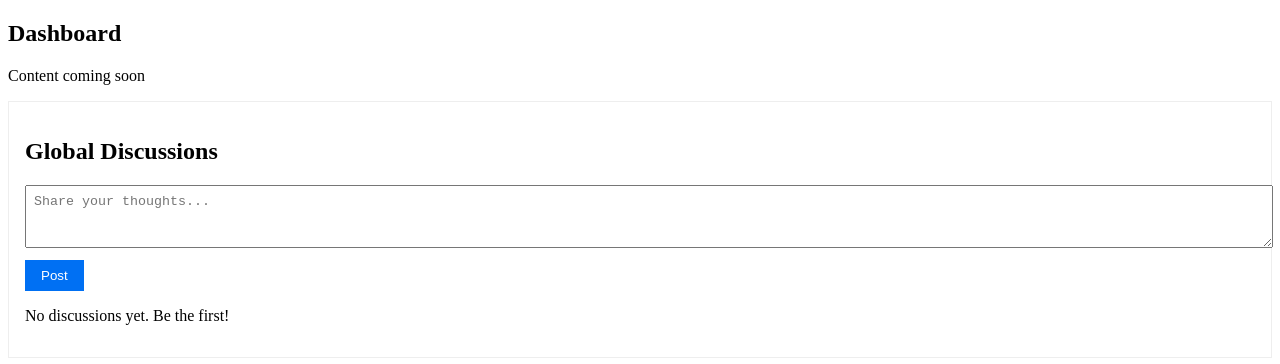
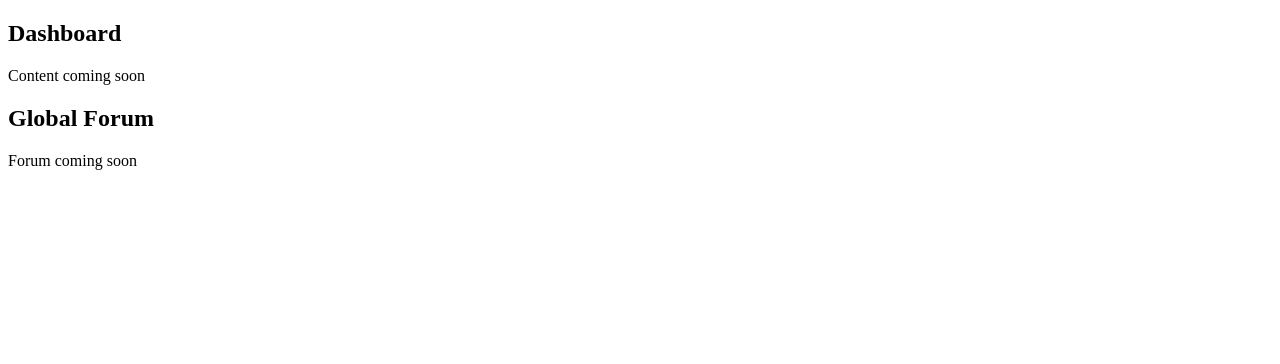
Before and after one commit to wolfcommandhq/SilentVerse, a Next.js app: page / in a window 1280 px wide. Shown: the top 364 px of the page. Built offline with nearby package versions, Linux system fonts and the light colour scheme.

Commit message:
Update GlobalForum.js

```diff
--- a/src/components/GlobalForum.js
+++ b/src/components/GlobalForum.js
@@ -1,66 +1,8 @@
-import { useState } from 'react'
-
 export default function GlobalForum() {
-  const [posts, setPosts] = useState([])
-  const [newPost, setNewPost] = useState('')
-
-  const handleSubmit = (e) => {
-    e.preventDefault()
-    if (!newPost.trim()) return
-
-    setPosts([...posts, {
-      id: Date.now(),
-      content: newPost,
-      timestamp: new Date().toLocaleTimeString()
-    }])
-    setNewPost('')
-  }
-
   return (
-    <div style={{ border: '1px solid #eee', padding: '1rem' }}>
-      <h2>Global Discussions</h2>
-
-      <form onSubmit={handleSubmit} style={{ marginBottom: '1rem' }}>
-        <textarea
-          value={newPost}
-          onChange={(e) => setNewPost(e.target.value)}
-          placeholder="Share your thoughts..."
-          rows={3}
-          style={{ width: '100%', padding: '0.5rem' }}
-        />
-        <button
-          type="submit"
-          style={{
-            padding: '0.5rem 1rem',
-            marginTop: '0.5rem',
-            background: '#0070f3',
-            color: 'white',
-            border: 'none'
-          }}
-        >
-          Post
-        </button>
-      </form>
-
-      <div>
-        {posts.length === 0 ? (
-          <p>No discussions yet. Be the first!</p>
-        ) : (
-          posts.map(post => (
-            <div
-              key={post.id}
-              style={{
-                padding: '0.5rem',
-                borderBottom: '1px solid #ddd',
-                marginBottom: '0.5rem'
-              }}
-            >
-              <p>{post.content}</p>
-              <small style={{ color: '#666' }}>{post.timestamp}</small>
-            </div>
-          ))
-        )}
-      </div>
+    <div>
+      <h2>Global Forum</h2>
+      <p>Forum coming soon</p>
     </div>
   )
 }
```
